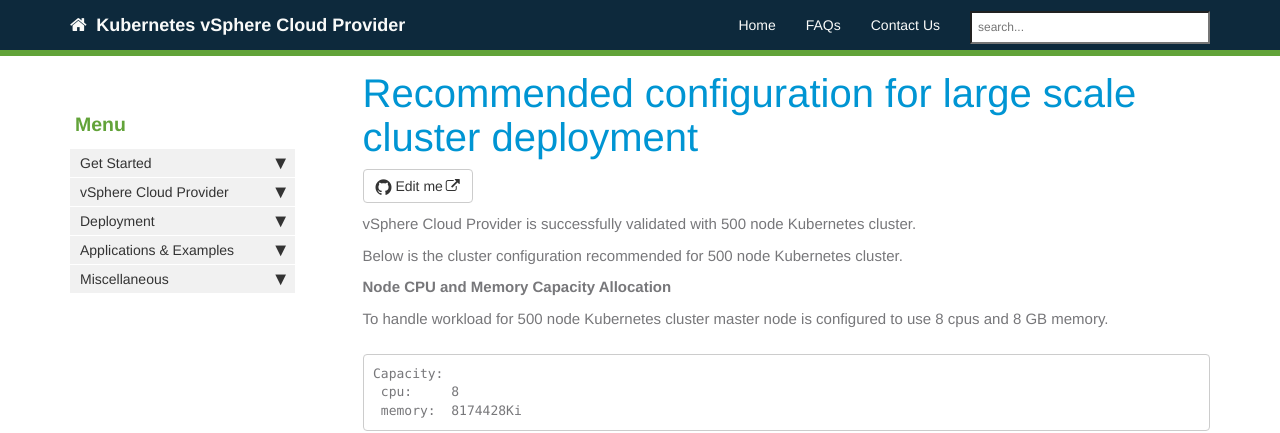
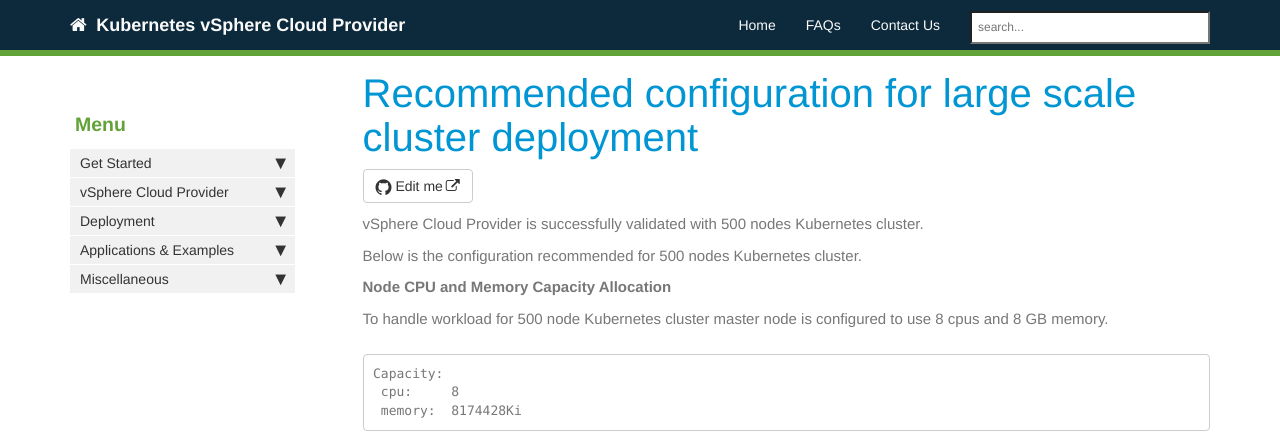
Before and after one commit to vmware-archive/vsphere-storage-for-kubernetes, a Jekyll site: the page built from documentation/largescaledeployment.md, in a window 1280 px wide and 900 px high. Shown: the top 433 px of the window. Built offline with Jekyll 4.4.1, drawn with Linux system fonts in a browser that asks for light colours; nearby versions of some CDN libraries; our own code applies the rules of GitHub Pages for plain Markdown files; comment, search, counter and statistics services are not loaded.

Commit message:
fixing largescaledeployment.md

```diff
--- a/documentation/largescaledeployment.md
+++ b/documentation/largescaledeployment.md
@@ -1,9 +1,9 @@
 ---
 title: Recommended configuration for large scale cluster deployment
 ---
-vSphere Cloud Provider is successfully validated with 500 node Kubernetes cluster.
+vSphere Cloud Provider is successfully validated with 500 nodes Kubernetes cluster.
 
-Below is the cluster configuration recommended for 500 node Kubernetes cluster.
+Below is the configuration recommended for 500 nodes Kubernetes cluster.
 
 **Node CPU and Memory Capacity Allocation**
 
```
